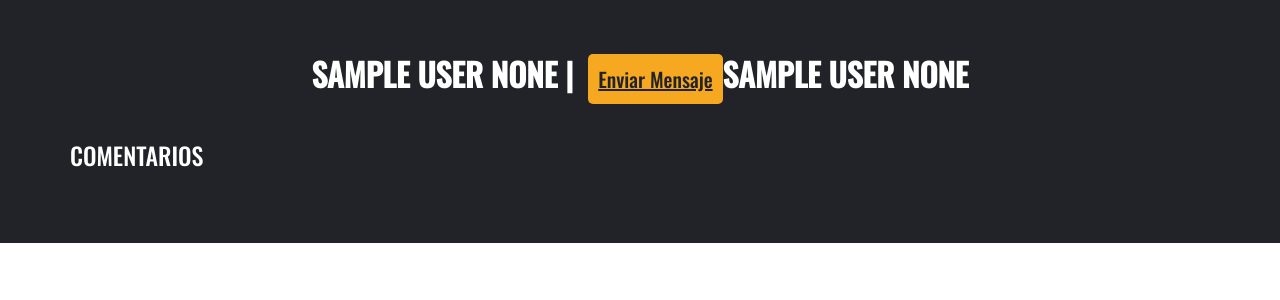
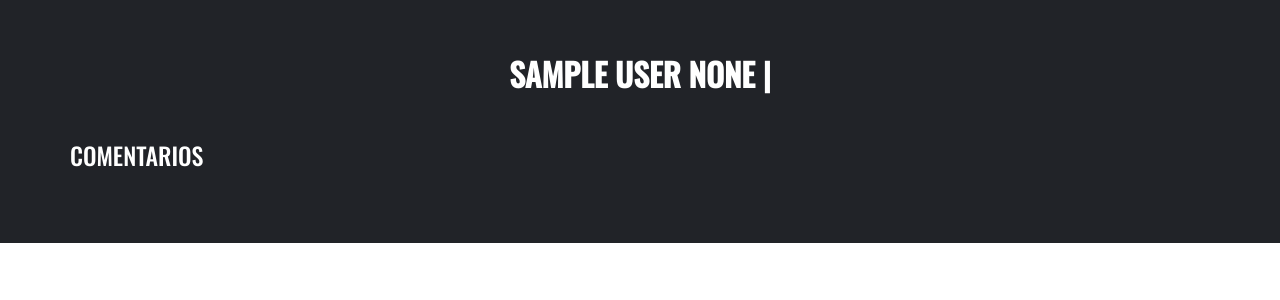
Before and after one commit to Joespa18/Proyecto-Individual, a Flask app: page /perfil in a window 1280 px wide. Shown: the part 67-367 px from the top of the page. Run offline with Flask 2, Linux system fonts and the light colour scheme; the visitor is signed in with stand-in values (Sample User, id 1); data that the repository does not hold is empty.

Commit message:
Quickfix 2

```diff
--- a/flask_app/templates/miperfil.html
+++ b/flask_app/templates/miperfil.html
@@ -30,8 +30,6 @@
             {% else %}
             <h1 class="titulo">{{usuario.nombre|upper}} {{usuario.apellido_paterno|upper}} | </h1>
             {% endif %}
-            <a href="">Enviar Mensaje</a>
-            <h1 class="titulo">{{usuario.nombre|upper}} {{usuario.apellido_paterno|upper}}</h1>
         </div>
 
 
```
